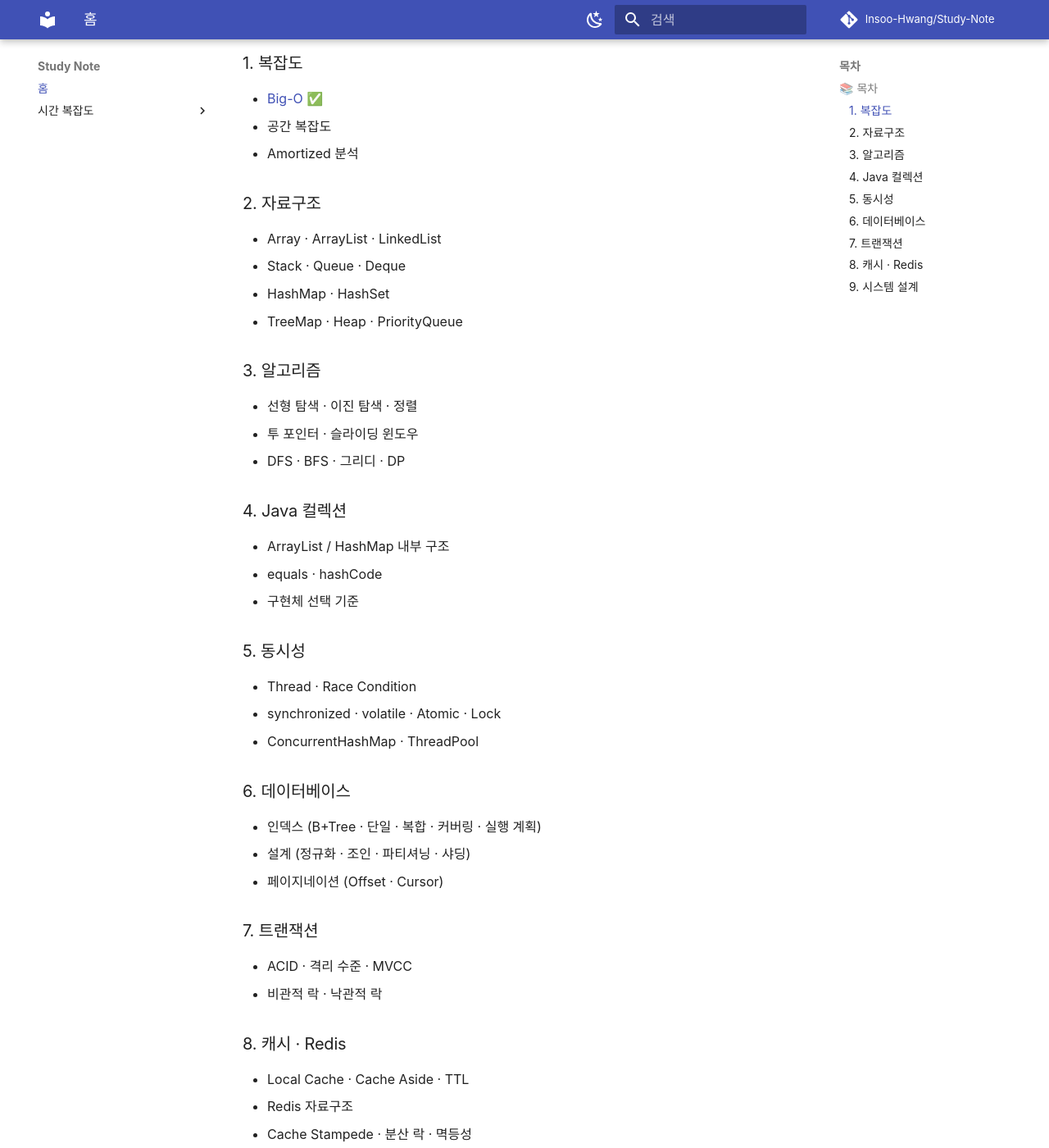
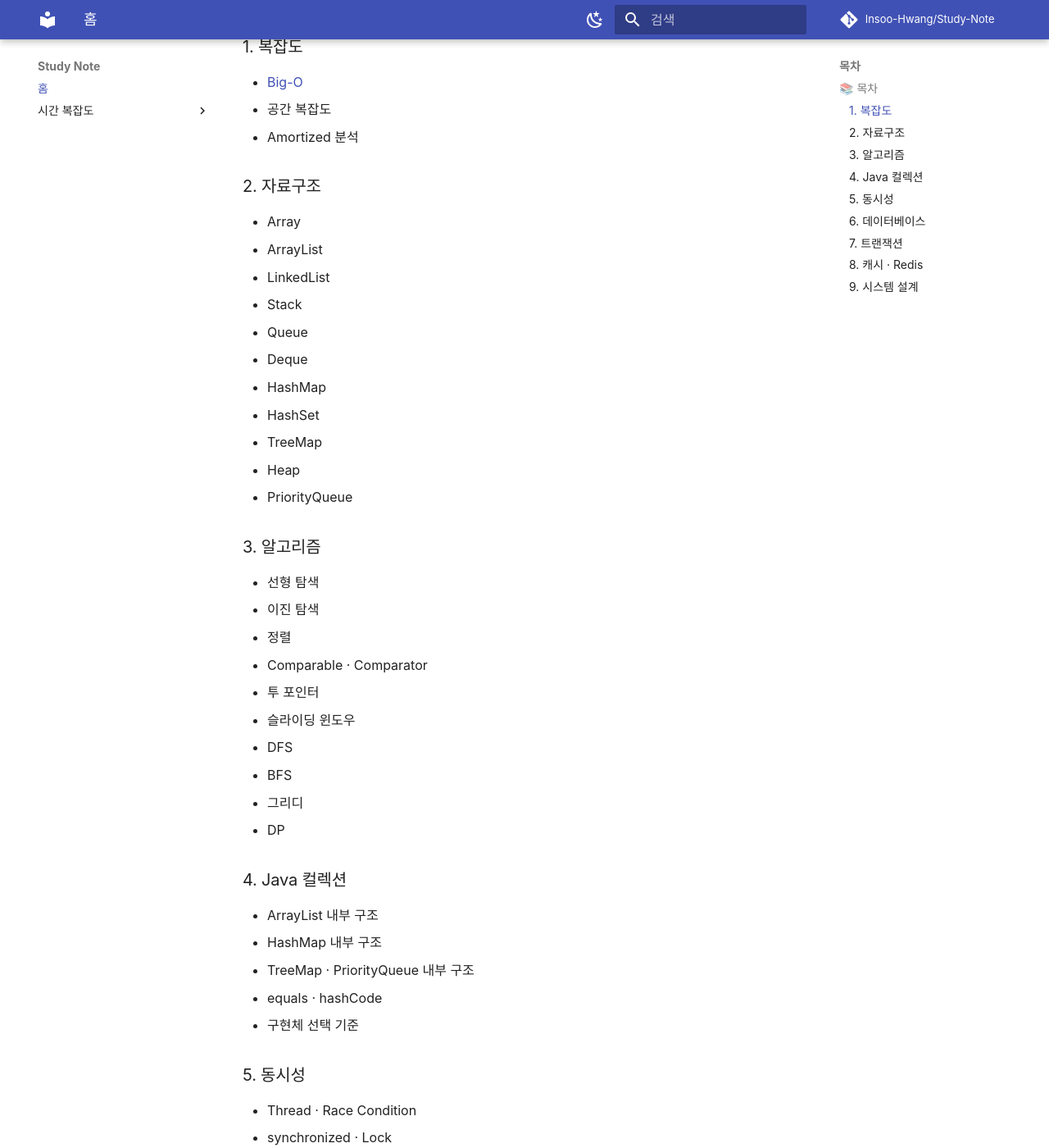
Before and after one commit to Insoo-Hwang/Study-Note, an MkDocs documentation site: the page built from docs/index.md, in a window 1280 px wide and 1400 px high, scrolled down 489 px. Shown: the whole window at 82% size. Built offline with MkDocs 1.6.1 and Material for MkDocs 9.7.7, drawn with Linux system fonts in a browser that asks for light colours; comment, search, counter and statistics services are not loaded; some of the changed text lies outside the part shown.

Commit message:
목차 수정

````diff
--- a/docs/index.md
+++ b/docs/index.md
@@ -4,7 +4,6 @@
 
 !!! tip "사용법"
     상단 🔍 **검색창**에 키워드(`인덱스`, `낙관적 락`, `Cache Aside` 등)를 입력하면 바로 이동합니다.
-    ✅ 표시는 작성 완료, 나머지는 작성 예정 항목입니다.
 
 ```
 복잡도 → 자료구조 → 알고리즘 → Java 컬렉션 → 동시성
@@ -17,54 +16,86 @@
 
 ### 1. 복잡도
 
-- [Big-O](01-시간 복잡도/Big-O/Big-O.md) ✅
+- [Big-O](01-시간 복잡도/Big-O/Big-O.md)
 - 공간 복잡도
 - Amortized 분석
 
 ### 2. 자료구조
 
-- Array · ArrayList · LinkedList
-- Stack · Queue · Deque
-- HashMap · HashSet
-- TreeMap · Heap · PriorityQueue
+- Array
+- ArrayList
+- LinkedList
+- Stack
+- Queue
+- Deque
+- HashMap
+- HashSet
+- TreeMap
+- Heap
+- PriorityQueue
 
 ### 3. 알고리즘
 
-- 선형 탐색 · 이진 탐색 · 정렬
-- 투 포인터 · 슬라이딩 윈도우
-- DFS · BFS · 그리디 · DP
+- 선형 탐색
+- 이진 탐색
+- 정렬
+- Comparable · Comparator
+- 투 포인터
+- 슬라이딩 윈도우
+- DFS
+- BFS
+- 그리디
+- DP
 
 ### 4. Java 컬렉션
 
-- ArrayList / HashMap 내부 구조
+- ArrayList 내부 구조
+- HashMap 내부 구조
+- TreeMap · PriorityQueue 내부 구조
 - equals · hashCode
 - 구현체 선택 기준
 
 ### 5. 동시성
 
 - Thread · Race Condition
-- synchronized · volatile · Atomic · Lock
-- ConcurrentHashMap · ThreadPool
+- synchronized · Lock
+- volatile · Atomic
+- ConcurrentHashMap
+- ThreadPool · Deadlock
 
 ### 6. 데이터베이스
 
-- 인덱스 (B+Tree · 단일 · 복합 · 커버링 · 실행 계획)
-- 설계 (정규화 · 조인 · 파티셔닝 · 샤딩)
-- 페이지네이션 (Offset · Cursor)
+- B-Tree · B+Tree
+- 단일 인덱스
+- 복합 인덱스
+- 실행 계획
+- 커버링 인덱스
+- 정규화
+- 조인
+- 페이지네이션
+- 파티셔닝
+- 샤딩
 
 ### 7. 트랜잭션
 
-- ACID · 격리 수준 · MVCC
-- 비관적 락 · 낙관적 락
+- ACID
+- 격리 수준
+- MVCC
+- 비관적 락
+- 낙관적 락
 
 ### 8. 캐시 · Redis
 
-- Local Cache · Cache Aside · TTL
+- Local Cache
+- Cache Aside · TTL
 - Redis 자료구조
-- Cache Stampede · 분산 락 · 멱등성
+- Cache Stampede
+- 분산 락 · 멱등성
 
 ### 9. 시스템 설계
 
 - 요구사항 분석
-- 조회수 · 쿠폰 · 주문 · 결제 설계
+- 조회수 시스템
+- 쿠폰 시스템
+- 결제 시스템
 - 모의 면접
````
